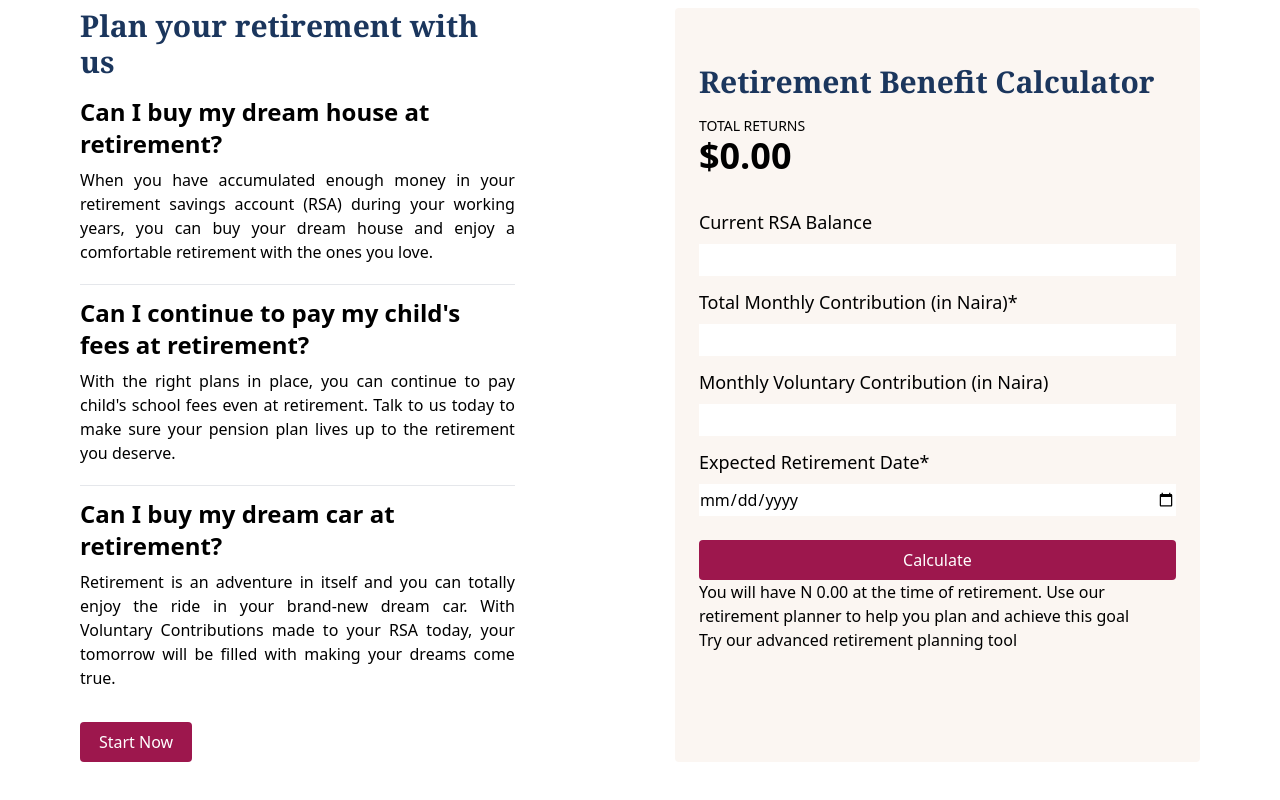
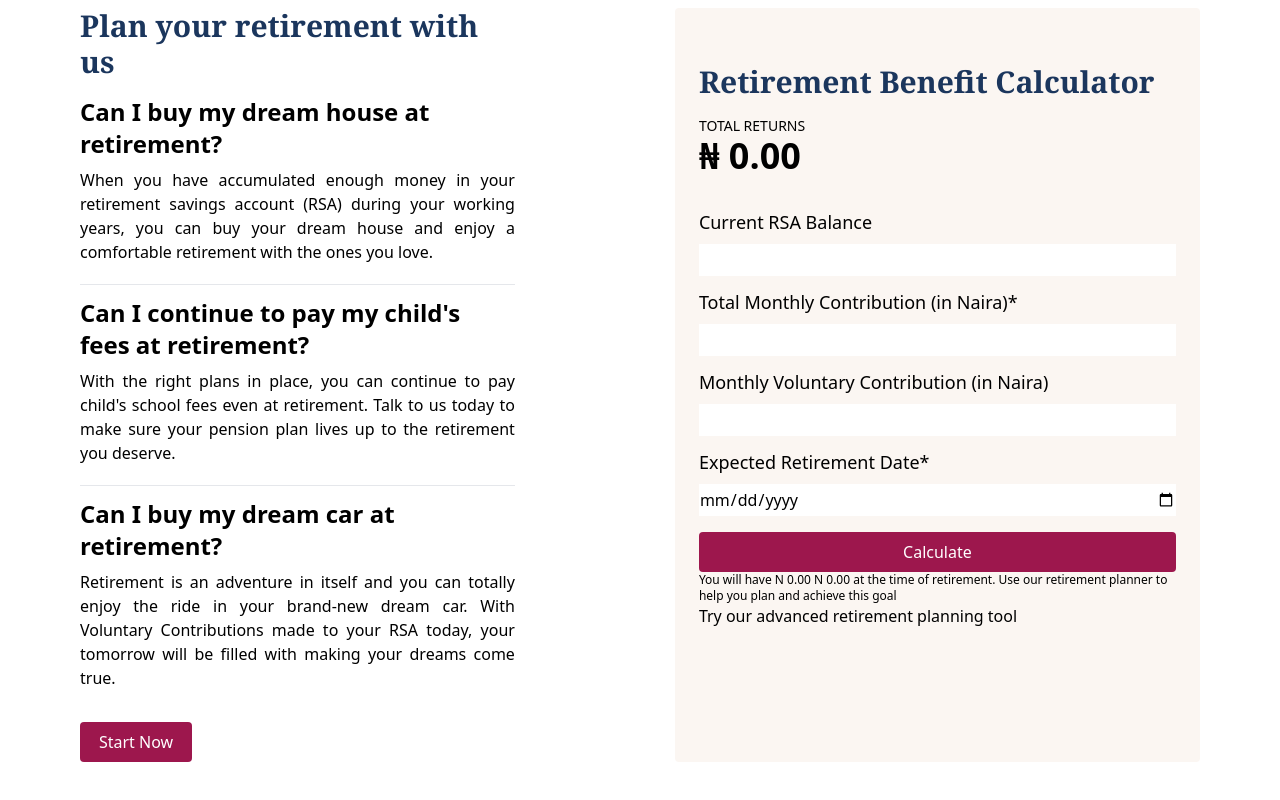
Before and after one commit to AkinAkinbobola/ARM-PENSION-SITE-CLONE, a Vue app in the folder arm-clone/: page / in a window 1280 px wide. Shown: the part 2331-3131 px from the top of the page. Built offline with nearby package versions, Linux system fonts and the light colour scheme.

Commit message:
Update BenefitCalculator.vue

```diff
--- a/arm-clone/src/components/BenefitCalculator.vue
+++ b/arm-clone/src/components/BenefitCalculator.vue
@@ -26,7 +26,7 @@
         <div class="flex flex-col w-6/12 ml-40 bg-cream rounded pt-14 px-6">
             <h1 class="text-blueText text-3xl font-serif font-bold mb-4">Retirement Benefit Calculator</h1>
             <h2 class="text-sm">TOTAL RETURNS</h2>
-            <h1 class="text-4xl font-semibold mb-8">$0.00</h1>
+            <h1 class="text-4xl font-semibold mb-8">&#8358 0.00</h1>
             <form class="flex flex-col">
                 <label for="rsaBalance" class="text-lg mb-2">Current RSA Balance</label>
                 <input type="number" name="rsaBalance" class="h-8 mb-3">
@@ -35,11 +35,11 @@
                 <label for="volunContrib" class="text-lg mb-2">Monthly Voluntary Contribution (in Naira)</label>
                 <input type="number" name="volunContrib" class="h-8 mb-3">
                 <label for="retireDt" class="text-lg mb-2">Expected Retirement Date*</label>
-                <input type="date" name="retireDt" class="h-8 mb-6">
+                <input type="date" name="retireDt" class="h-8 mb-4">
                 <button class="py-2 px-4 text-white bg-pink-800 ml-0 font-sans rounded">Calculate</button>
             </form>
-            <div>
-                You will have N 0.00 at the time of retirement. Use our retirement planner to help you plan and achieve this
+            <div class="text-xs">
+                You will have <span>N 0.00</span> N 0.00 at the time of retirement. Use our retirement planner to help you plan and achieve this
                 goal
             </div>
             <a href="#">Try our advanced retirement planning tool</a>
```
